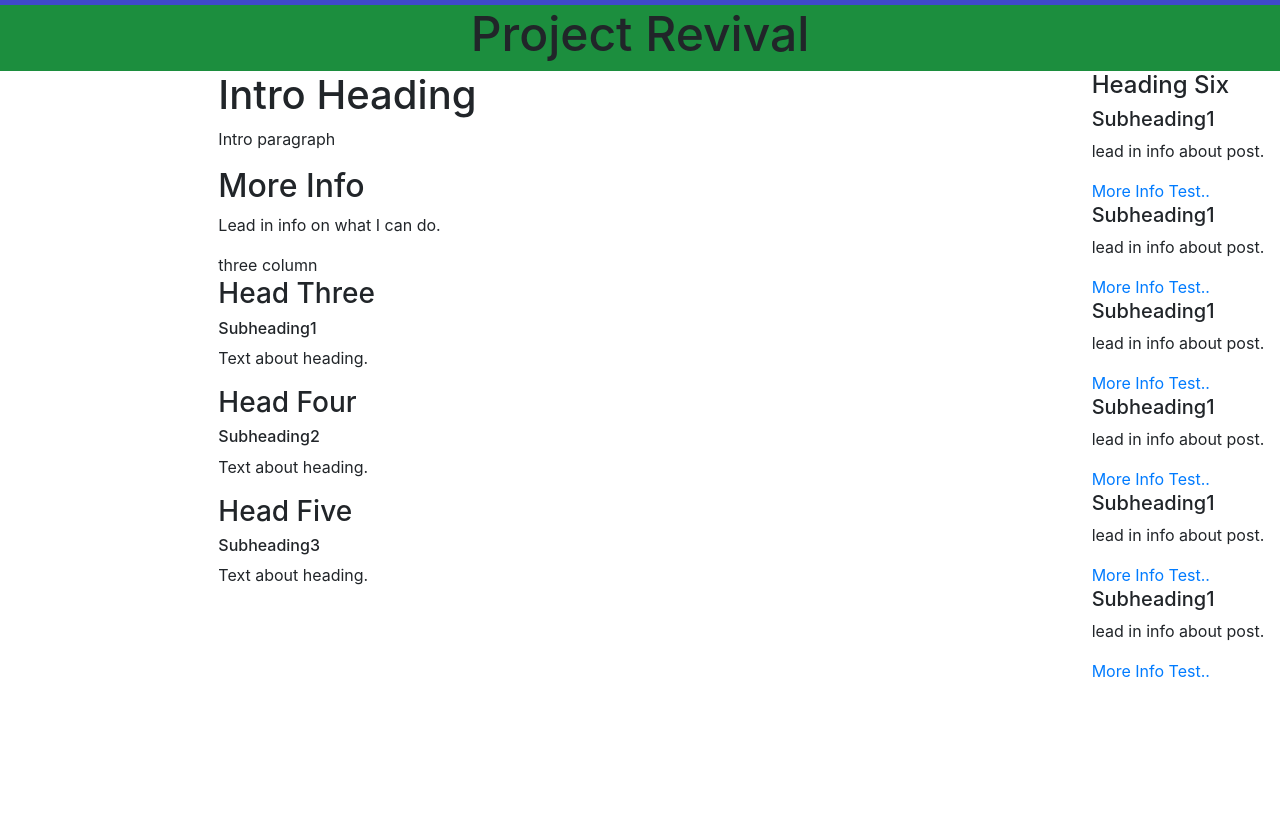
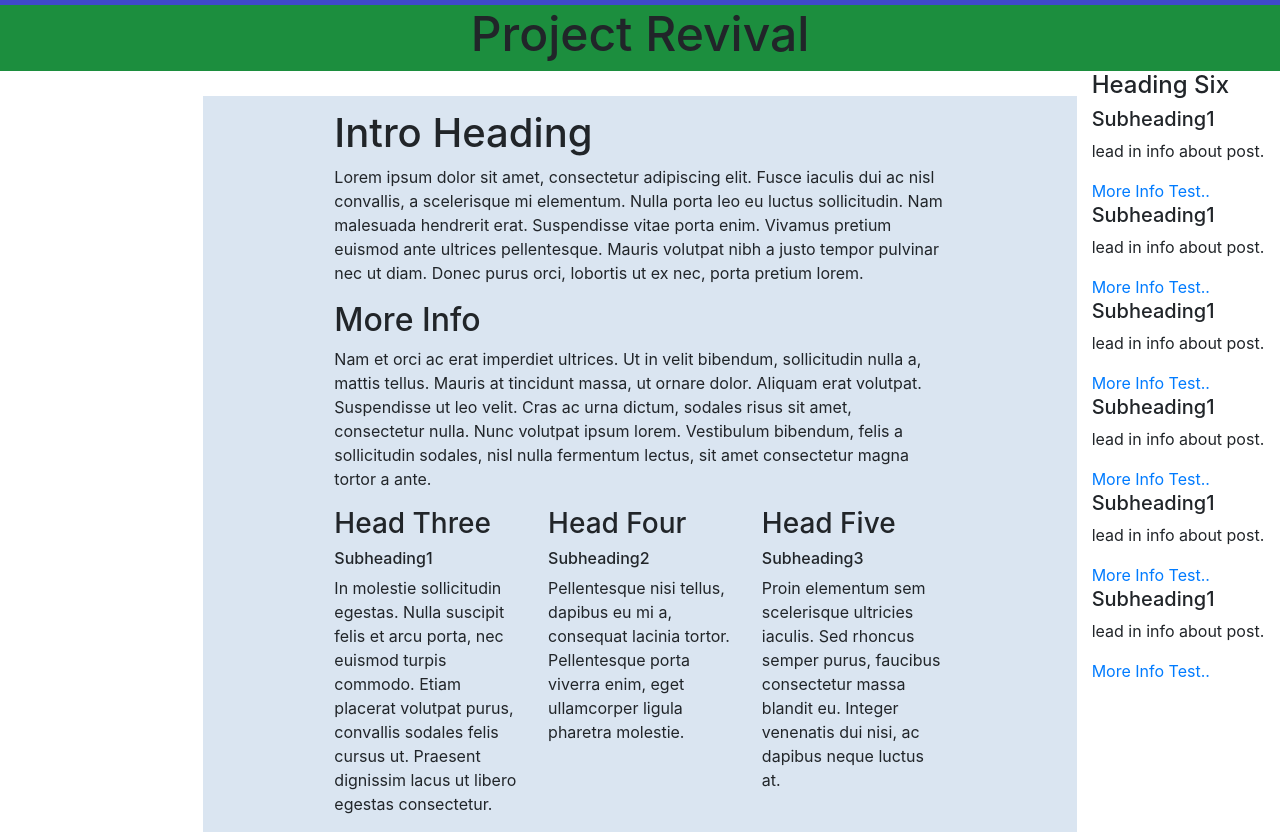
Before and after one commit to dke85/Project-Revival, a plain HTML site: page index.html in a window 1280 px wide. Shown: the part 101-933 px from the top of the page. Before the commit the page ends 800 px from the top, so only its background shows below. Drawn offline with Linux system fonts and the light colour scheme.

Commit message:
Three Column
Set the three columns into three columns and added some white space around the text as well as a background color.

```diff
--- a/css/general.sass
+++ b/css/general.sass
@@ -1,5 +1,3 @@
-
-=media-breakpoint-down($sm)
 
 .container-fluid
     .navbar-default
@@ -34,5 +32,7 @@
 .Jumbotron
     background-color: rgb(28,142,62)
 
-.hidden-sm-down
-    +media-breakpoint-down(sm)
+section.core.container-fluid.col-sm-12.col-md-8
+    background-color: #DAE5F1
+    margin-top: 25px
+    padding: 1% 10% 0% 10%
--- a/index.html
+++ b/index.html
@@ -70,33 +70,45 @@
             <div>
                 <div>
                     <h1>Intro Heading</h1>
-                    <p>Intro paragraph</p>
+                    <p>Lorem ipsum dolor sit amet, consectetur adipiscing elit. Fusce iaculis dui ac nisl convallis, a
+                        scelerisque mi elementum. Nulla porta leo eu luctus sollicitudin. Nam malesuada hendrerit erat.
+                        Suspendisse vitae porta enim. Vivamus pretium euismod ante ultrices pellentesque. Mauris
+                        volutpat nibh a justo tempor pulvinar nec ut diam. Donec purus orci, lobortis ut ex nec, porta
+                        pretium lorem.</p>
                 </div>
             </div>
             <div>
                 <h2>More Info</h2>
-                <p>Lead in info on what I can do.</p>
+                <p>Nam et orci ac erat imperdiet ultrices. Ut in velit bibendum, sollicitudin nulla a, mattis tellus.
+                    Mauris at tincidunt massa, ut ornare dolor. Aliquam erat volutpat. Suspendisse ut leo velit. Cras
+                    ac urna dictum, sodales risus sit amet, consectetur nulla. Nunc volutpat ipsum lorem. Vestibulum
+                    bibendum, felis a sollicitudin sodales, nisl nulla fermentum lectus, sit amet consectetur magna
+                    tortor a ante.</p>
             </div>
-            <div>three column
-                <div>
+            <div class="row">
+                <div class="col-md-4">
                     <h3>Head Three</h3>
                     <h6>Subheading1</h6>
-                    <p>Text about heading.</p>
+                    <p>In molestie sollicitudin egestas. Nulla suscipit felis et arcu porta, nec euismod turpis
+                        commodo. Etiam placerat volutpat purus, convallis sodales felis cursus ut. Praesent dignissim
+                        lacus ut libero egestas consectetur.</p>
                 </div>
-                <div>
+                <div class="col-md-4">
                     <h3>Head Four</h3>
                     <h6>Subheading2</h6>
-                    <p>Text about heading.</p>
+                    <p>Pellentesque nisi tellus, dapibus eu mi a, consequat lacinia tortor. Pellentesque porta viverra
+                        enim, eget ullamcorper ligula pharetra molestie.</p>
                 </div>
-                <div>
+                <div class="col-md-4">
                     <h3>Head Five</h3>
                     <h6>Subheading3</h6>
-                    <p>Text about heading.</p>
+                    <p>Proin elementum sem scelerisque ultricies iaculis. Sed rhoncus semper purus, faucibus
+                        consectetur massa blandit eu. Integer venenatis dui nisi, ac dapibus neque luctus at.</p>
                 </div>
             </div>
         </section>
 
-        <section class="col-md-2 .hidden-md-down">
+        <section class="col-md-2">
             <div>
                 <h4>Heading Six</h4>
             </div>
@@ -140,10 +152,10 @@
     </footer>
 </body>
 
-    <!--JS Loads-->
-    <script src="js/jquery-3.3.1.min.js"></script>
-    <script src="js/jquery-ui.min.js"></script>
-    <script src="js/popper.min.js"></script>
-    <script src="js/bootstrap.min.js"></script>
+<!--JS Loads-->
+<script src="js/jquery-3.3.1.min.js"></script>
+<script src="js/jquery-ui.min.js"></script>
+<script src="js/popper.min.js"></script>
+<script src="js/bootstrap.min.js"></script>
 
 </html>
```
Also changed, not shown: css/general.css, 1 other file.
